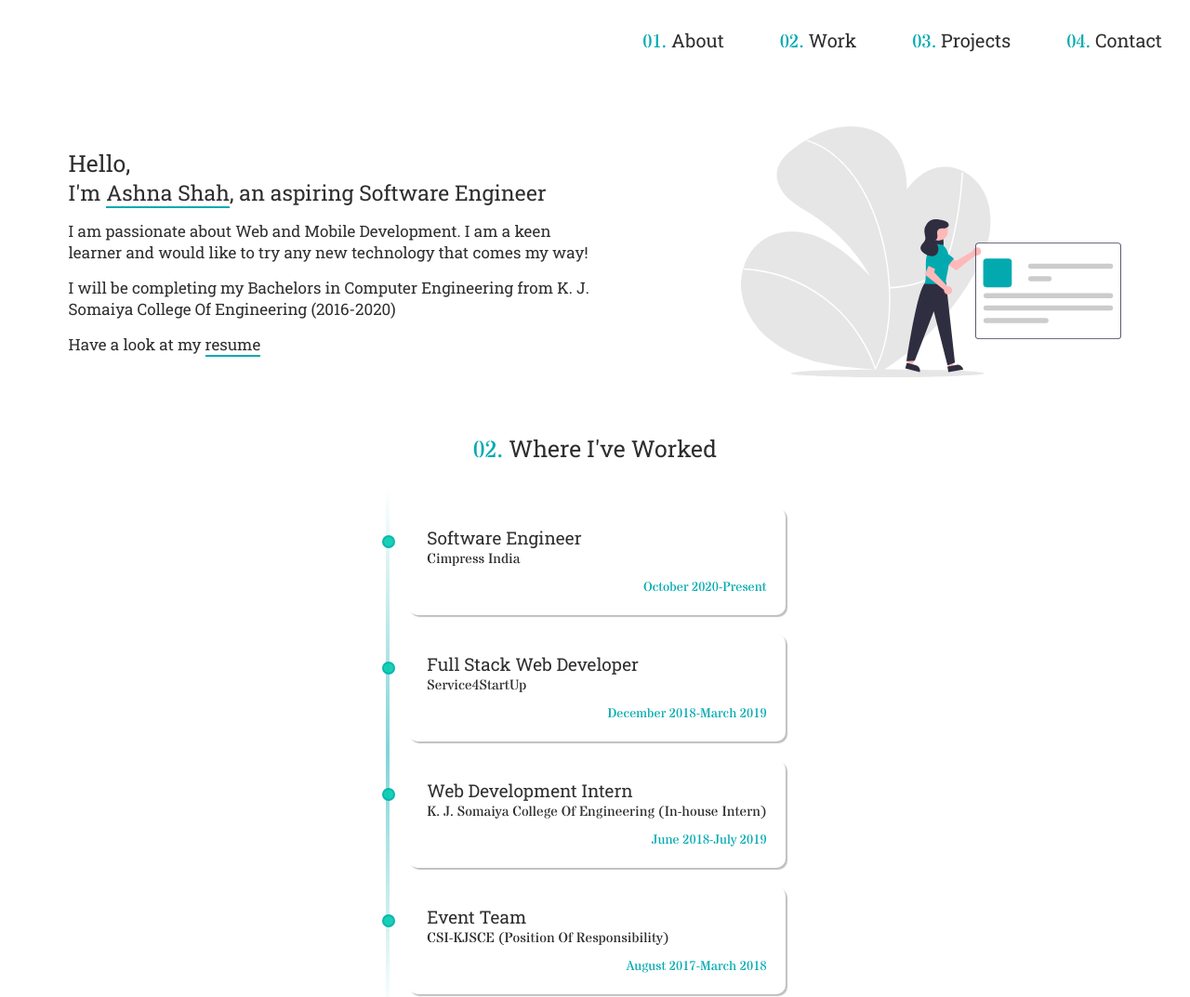
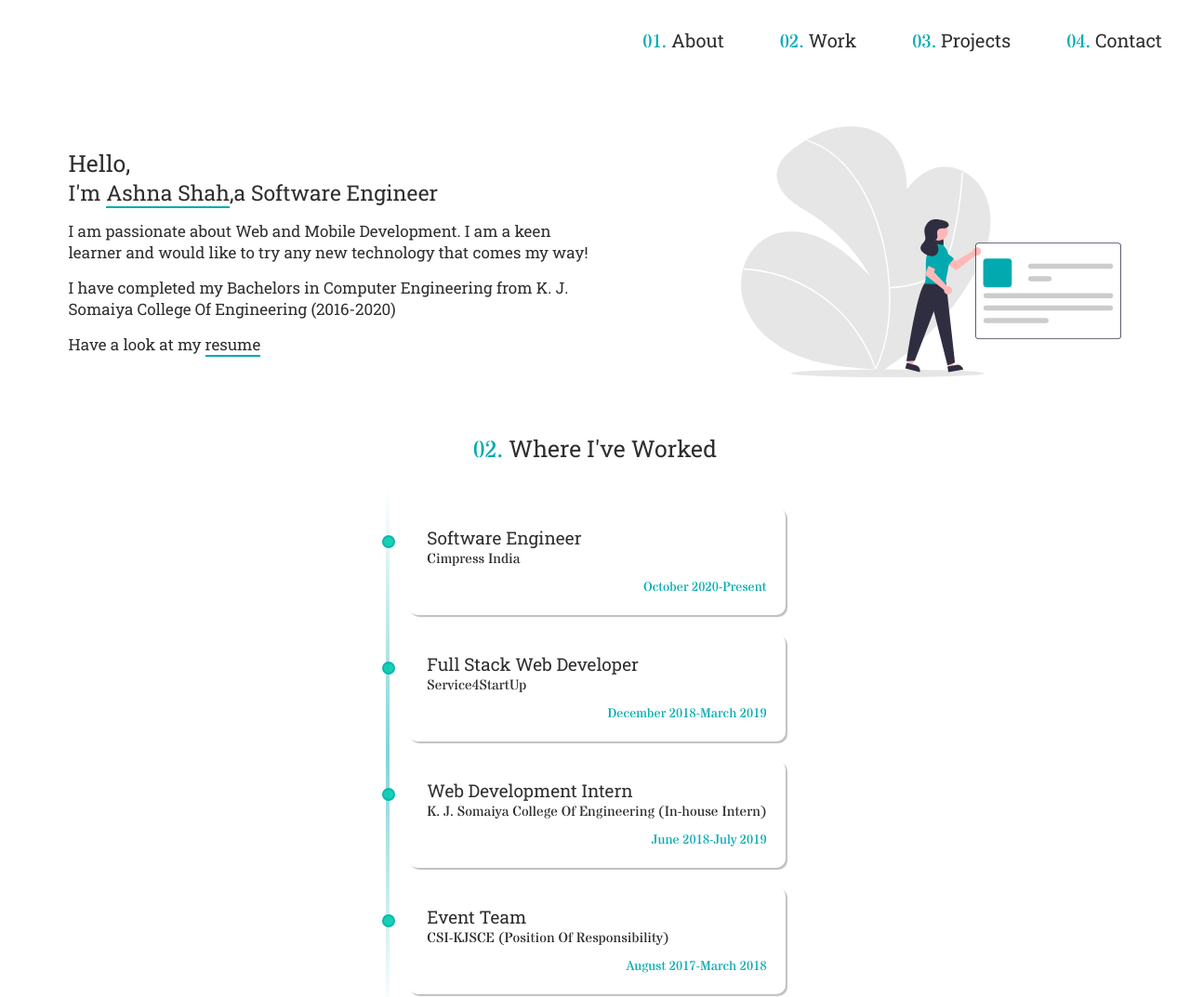
Before and after one commit to ashna111/ashna111.github.io, a website: page index.html in a window 1280 px wide. Shown: the top 1073 px of the page at 93% size. Drawn offline with nearby package versions, Linux system fonts and the light colour scheme.

Commit message:
Update index.html

```diff
--- a/index.html
+++ b/index.html
@@ -4,7 +4,7 @@
 <head>
     <meta charset="UTF-8" />
     <meta name="viewport" content="width=device-width, initial-scale=1">
-    <title>Ashna Shah</title>
+    <title>Ashna Shah | Software Engineer</title>
     <link rel="shortcut icon" type="image/png" href="images/logo/logo.png" />
     <!-- Stylesheet -->
     <!-- Text Font -->
@@ -51,14 +51,13 @@
         <div class="introduction" id="introduction">
             <div class="introduction__data">
                 <span class="introduction__data--1">Hello,</span>
-                <span class="introduction__data--2">I'm <span class="introduction__important-text">Ashna Shah</span>, an
-                    aspiring Software Engineer</span>
+                <span class="introduction__data--2">I'm <span class="introduction__important-text">Ashna Shah</span>,a Software Engineer</span>
                 <span class="introduction__data--3">
                     I am passionate about Web and Mobile Development. I am a keen learner and would like to try any new
                     technology that comes my way!
                 </span>
                 <span class="introduction__data--3">
-                    I will be completing my Bachelors in Computer Engineering from K. J. Somaiya College Of Engineering
+                    I have completed my Bachelors in Computer Engineering from K. J. Somaiya College Of Engineering
                     (2016-2020)
                 </span>
                 <span class="introduction__data--3">
```
